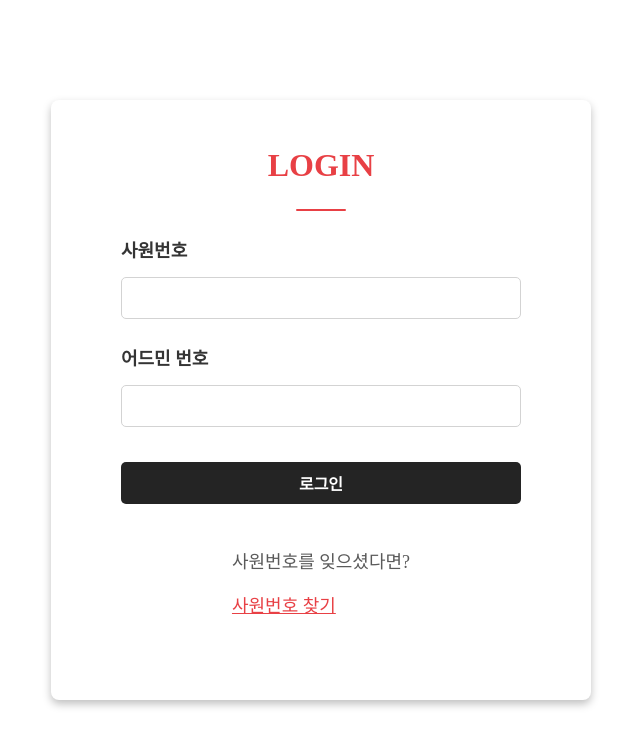
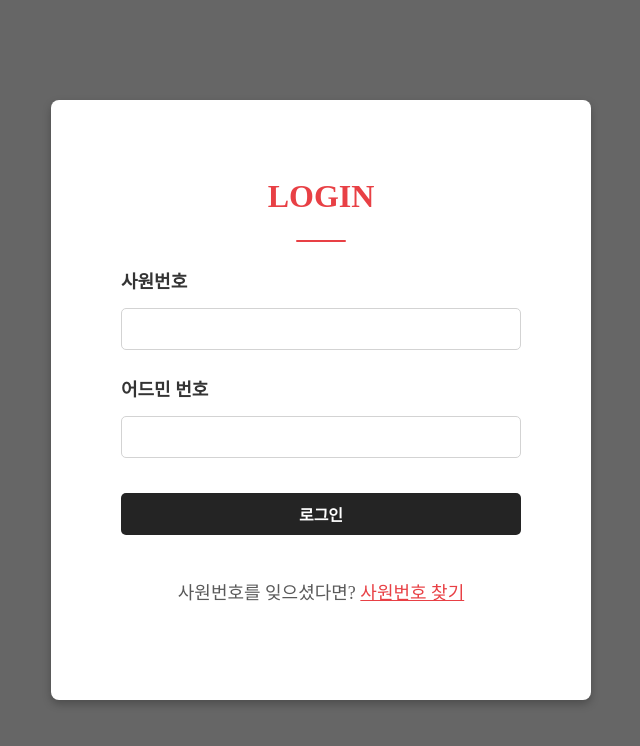
Before and after one commit to Team-ComIT/SimTong-FrontEnd, a Next.js app: page / in a window 1280 px wide. Shown: the top 746 px of the page, without its empty margins (319-959 px from the left). Built offline with nearby package versions, Linux system fonts and the light colour scheme.

Commit message:
style: 컴포넌트 이름 변경

```diff
--- a/components/LoginPage/LoginPage.tsx
+++ b/components/LoginModal/LoginModal.tsx
@@ -7,7 +7,7 @@ interface loginInfoType {
     password: string;
 }
 
-const LoginPage = () => {
+const LoginModal = () => {
     const [loginInfo, setLoginInfo] = useState<loginInfoType>({
         employee_number: '',
         password: '',
@@ -37,7 +37,7 @@ const LoginPage = () => {
                 </_InputLayout>
                 <_LoginButton onClick={postLoginInfo}>로그인</_LoginButton>
                 <_SearhEmployeeNumberText>
-                    사원번호를 잊으셨다면?
+                    사원번호를 잊으셨다면?{' '}
                     <_SearhEmployeeNumber>사원번호 찾기</_SearhEmployeeNumber>
                 </_SearhEmployeeNumberText>
             </_LoginLayout>
@@ -52,6 +52,7 @@ const _ModalBackground = styled.div`
     position: absolute;
     width: 100vw;
     height: 100vh;
+    background: rgba(0, 0, 0, 0.6);
 `;
 
 const _LoginLayout = styled.div`
@@ -130,7 +131,8 @@ const _SearhEmployeeNumberText = styled.p`
     color: #5a5a5a;
 `;
 
-const _SearhEmployeeNumber = styled.p`
+const _SearhEmployeeNumber = styled.span`
+    cursor: pointer;
     font-family: 'NanumSquare';
     font-weight: 400;
     font-size: 18px;
@@ -138,4 +140,4 @@ const _SearhEmployeeNumber = styled.p`
     color: #e84045;
 `;
 
-export default LoginPage;
+export default LoginModal;
--- a/pages/index.tsx
+++ b/pages/index.tsx
@@ -2,7 +2,7 @@ import type { NextPage } from 'next';
 import Head from 'next/head';
 import Image from 'next/image';
 import styles from '../styles/Home.module.css';
-import LoginPage from '../components/LoginPage/LoginPage';
+import LoginModal from '../components/LoginModal/LoginModal';
 
 const Home: NextPage = () => {
     return (
@@ -12,7 +12,7 @@ const Home: NextPage = () => {
                 <meta name="description" content="Generated by create next app" />
                 <link rel="icon" href="/favicon.ico" />
             </Head>
-            <LoginPage />
+            <LoginModal />
         </>
     );
 };
```
